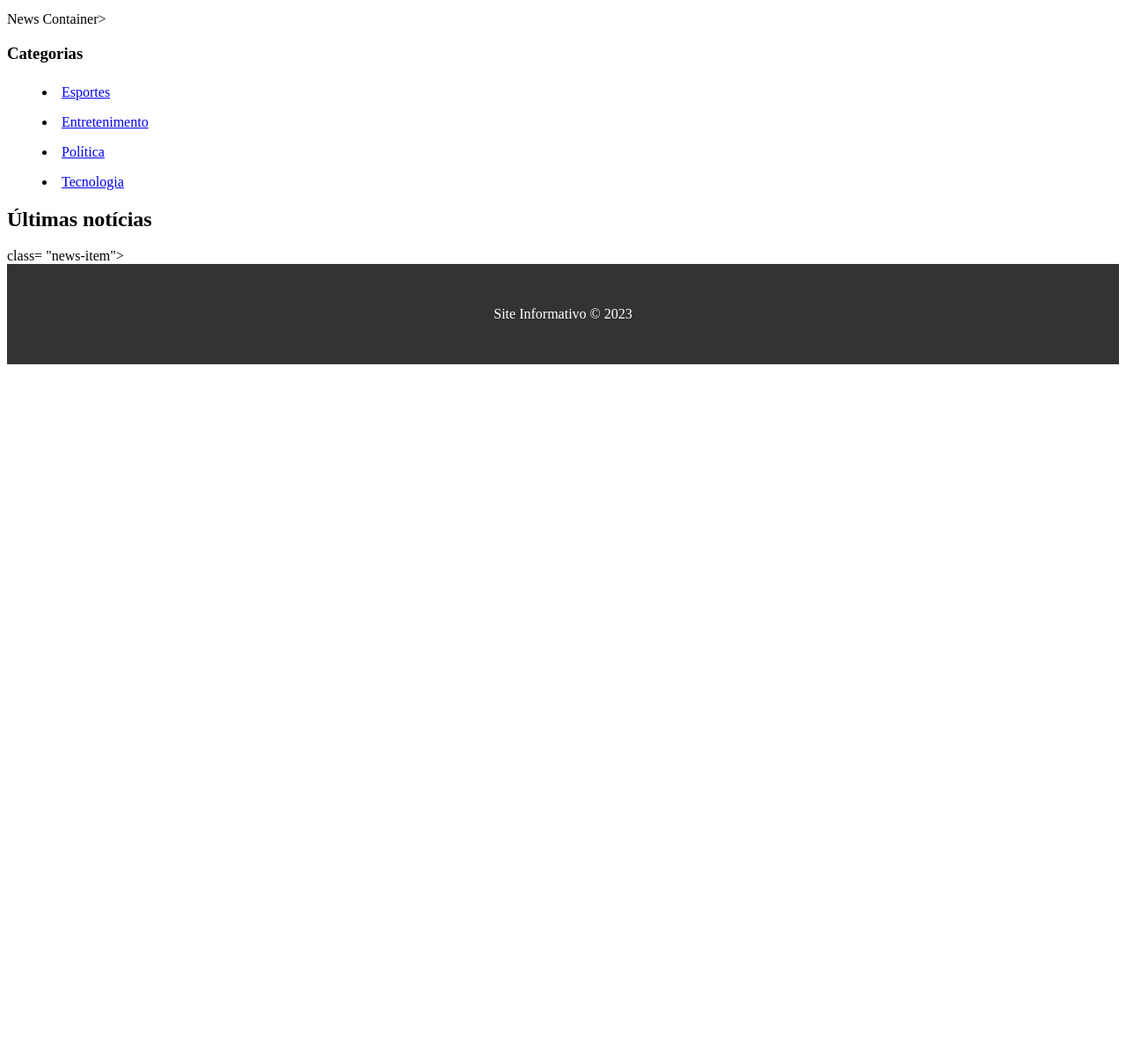
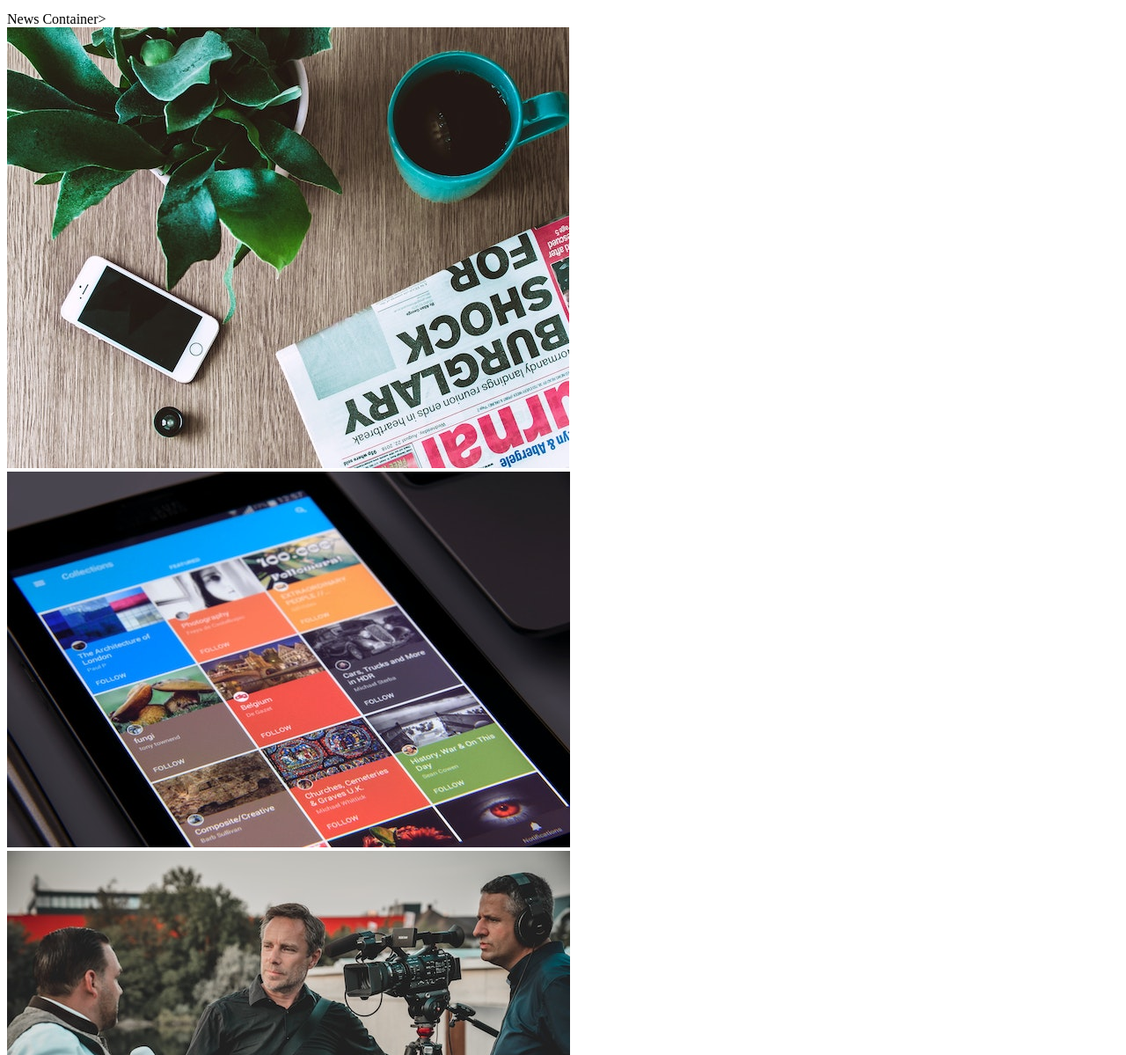
Before and after one commit to ErikaYuri/Projeto2, a plain HTML site: page index.html in a window 1280 px wide. Shown: the part 101-1300 px from the top of the page at 88% size. Before the commit the page ends 800 px from the top, so only its background shows below. Drawn offline with Linux system fonts and the light colour scheme.

Commit message:
adicionar imagens

```diff
--- a/index.html
+++ b/index.html
@@ -28,9 +28,17 @@
     </nav>
 </header>
 <main class="">News Container>
+    <section>
+        <div><img src="noticia-1.jpg" alt=""></div>
+        <div><img src="noticia-2.jpg" alt=""></div>
+        <div><img src="noticia-3.jpg" alt=""></div>
+
+    </section>
 <section>
+
     <aside>
         <h3>Categorias</h3>
+
     <ul>
         <li><a href="#">Esportes</a></li>
         <li><a href="#">Entretenimento</a></li>
```
